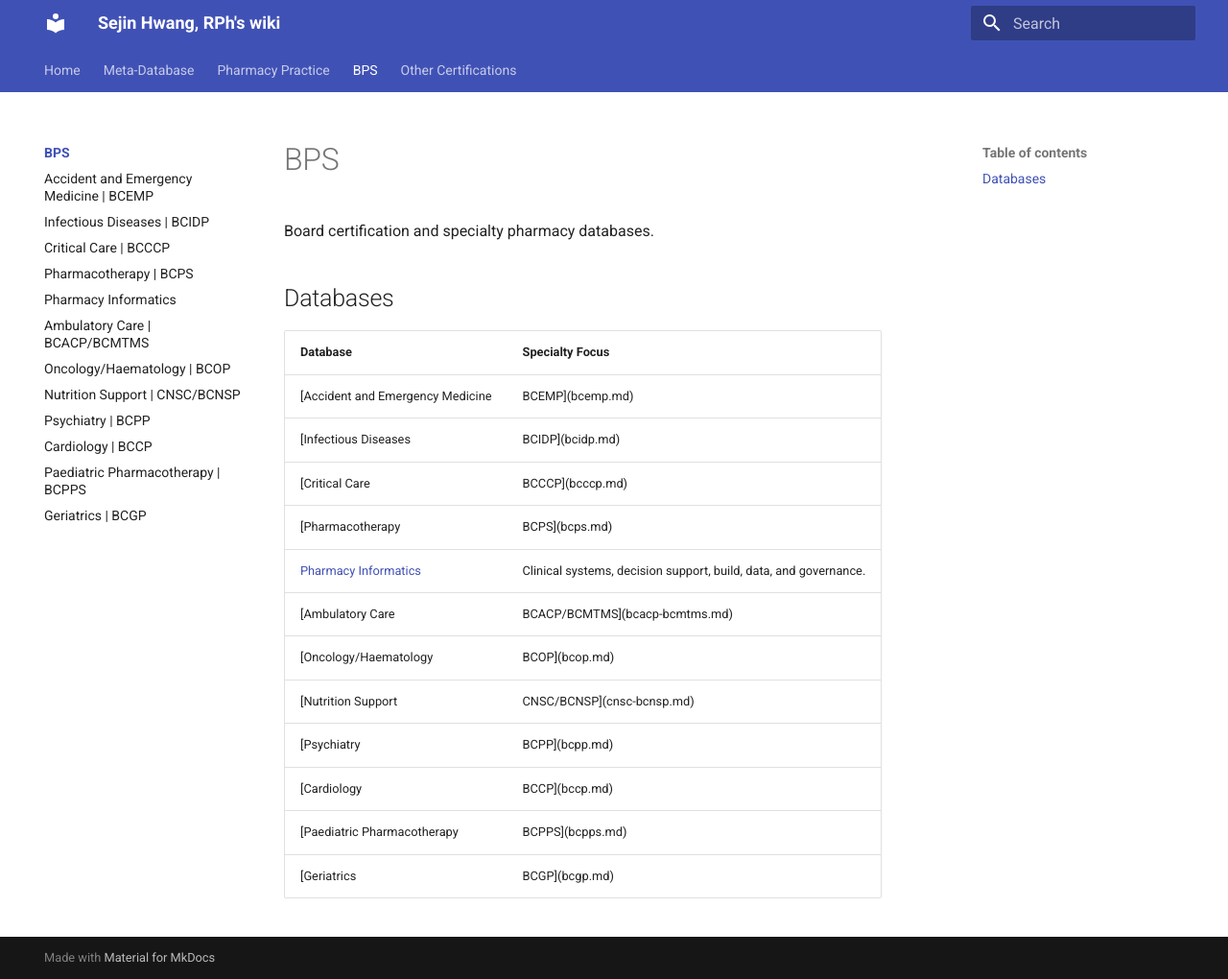
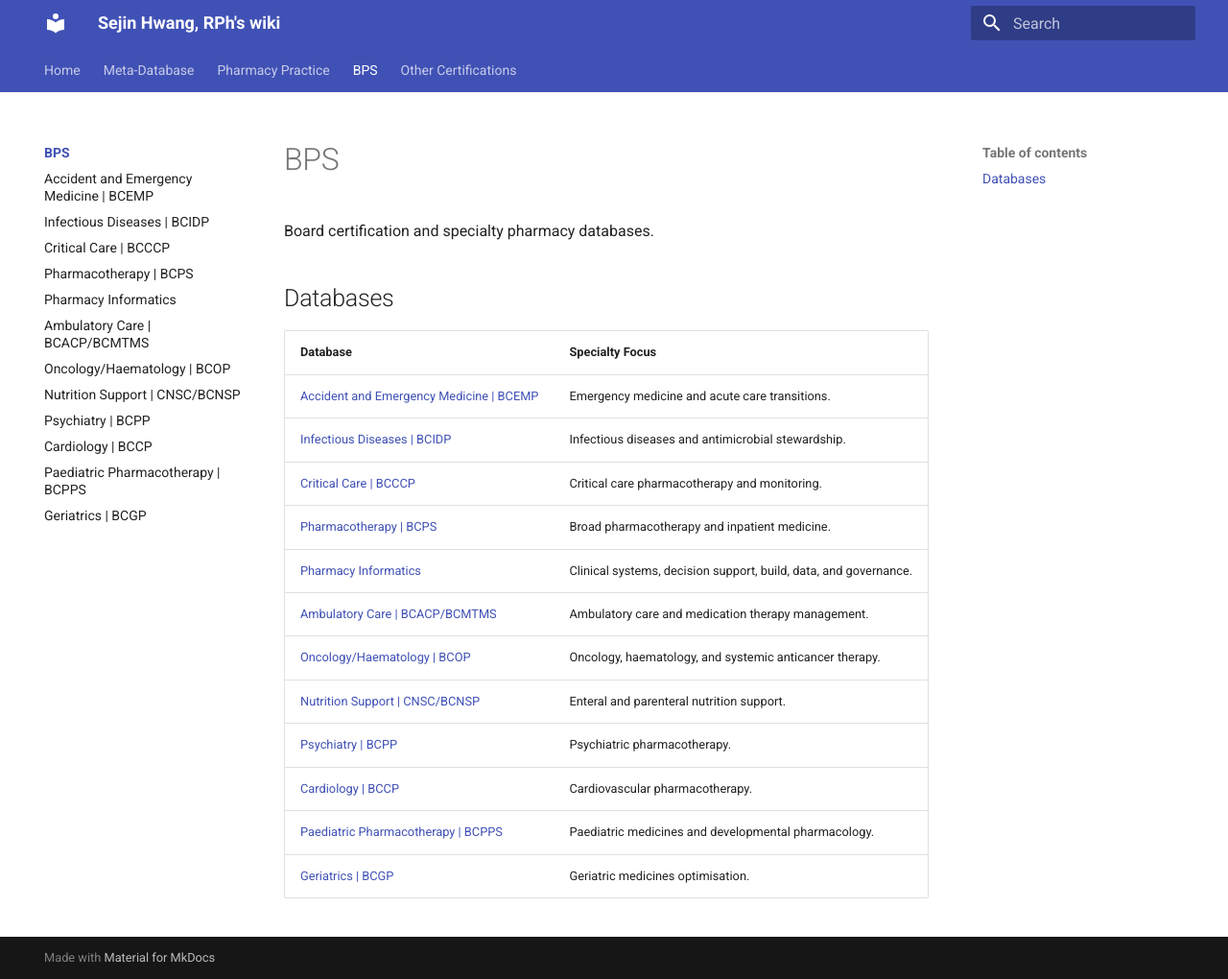
Before and after one commit to sejinhwang/sejin-pharmacy-wiki, an MkDocs documentation site: the page built from docs/bps/index.md, in a window 1280 px wide and 1020 px high. Shown: the whole window at 96% size. Built offline with MkDocs 1.6.1 and Material for MkDocs 9.7.7, drawn with Linux system fonts in a browser that asks for light colours.

Commit message:
Fix database links in index tables

```diff
--- a/docs/bps/index.md
+++ b/docs/bps/index.md
@@ -6,15 +6,15 @@ Board certification and specialty pharmacy databases.
 
 | Database | Specialty Focus |
 | --- | --- |
-| [Accident and Emergency Medicine | BCEMP](bcemp.md) | Emergency medicine and acute care transitions. |
-| [Infectious Diseases | BCIDP](bcidp.md) | Infectious diseases and antimicrobial stewardship. |
-| [Critical Care | BCCCP](bcccp.md) | Critical care pharmacotherapy and monitoring. |
-| [Pharmacotherapy | BCPS](bcps.md) | Broad pharmacotherapy and inpatient medicine. |
+| [Accident and Emergency Medicine \| BCEMP](bcemp.md) | Emergency medicine and acute care transitions. |
+| [Infectious Diseases \| BCIDP](bcidp.md) | Infectious diseases and antimicrobial stewardship. |
+| [Critical Care \| BCCCP](bcccp.md) | Critical care pharmacotherapy and monitoring. |
+| [Pharmacotherapy \| BCPS](bcps.md) | Broad pharmacotherapy and inpatient medicine. |
 | [Pharmacy Informatics](pharmacy-informatics.md) | Clinical systems, decision support, build, data, and governance. |
-| [Ambulatory Care | BCACP/BCMTMS](bcacp-bcmtms.md) | Ambulatory care and medication therapy management. |
-| [Oncology/Haematology | BCOP](bcop.md) | Oncology, haematology, and systemic anticancer therapy. |
-| [Nutrition Support | CNSC/BCNSP](cnsc-bcnsp.md) | Enteral and parenteral nutrition support. |
-| [Psychiatry | BCPP](bcpp.md) | Psychiatric pharmacotherapy. |
-| [Cardiology | BCCP](bccp.md) | Cardiovascular pharmacotherapy. |
-| [Paediatric Pharmacotherapy | BCPPS](bcpps.md) | Paediatric medicines and developmental pharmacology. |
-| [Geriatrics | BCGP](bcgp.md) | Geriatric medicines optimisation. |
+| [Ambulatory Care \| BCACP/BCMTMS](bcacp-bcmtms.md) | Ambulatory care and medication therapy management. |
+| [Oncology/Haematology \| BCOP](bcop.md) | Oncology, haematology, and systemic anticancer therapy. |
+| [Nutrition Support \| CNSC/BCNSP](cnsc-bcnsp.md) | Enteral and parenteral nutrition support. |
+| [Psychiatry \| BCPP](bcpp.md) | Psychiatric pharmacotherapy. |
+| [Cardiology \| BCCP](bccp.md) | Cardiovascular pharmacotherapy. |
+| [Paediatric Pharmacotherapy \| BCPPS](bcpps.md) | Paediatric medicines and developmental pharmacology. |
+| [Geriatrics \| BCGP](bcgp.md) | Geriatric medicines optimisation. |
```
Also changed, not shown: docs/other-certifications/index.md (+3 -3 lines), docs/pharmacy-practice/index.md (+2 -2 lines).
